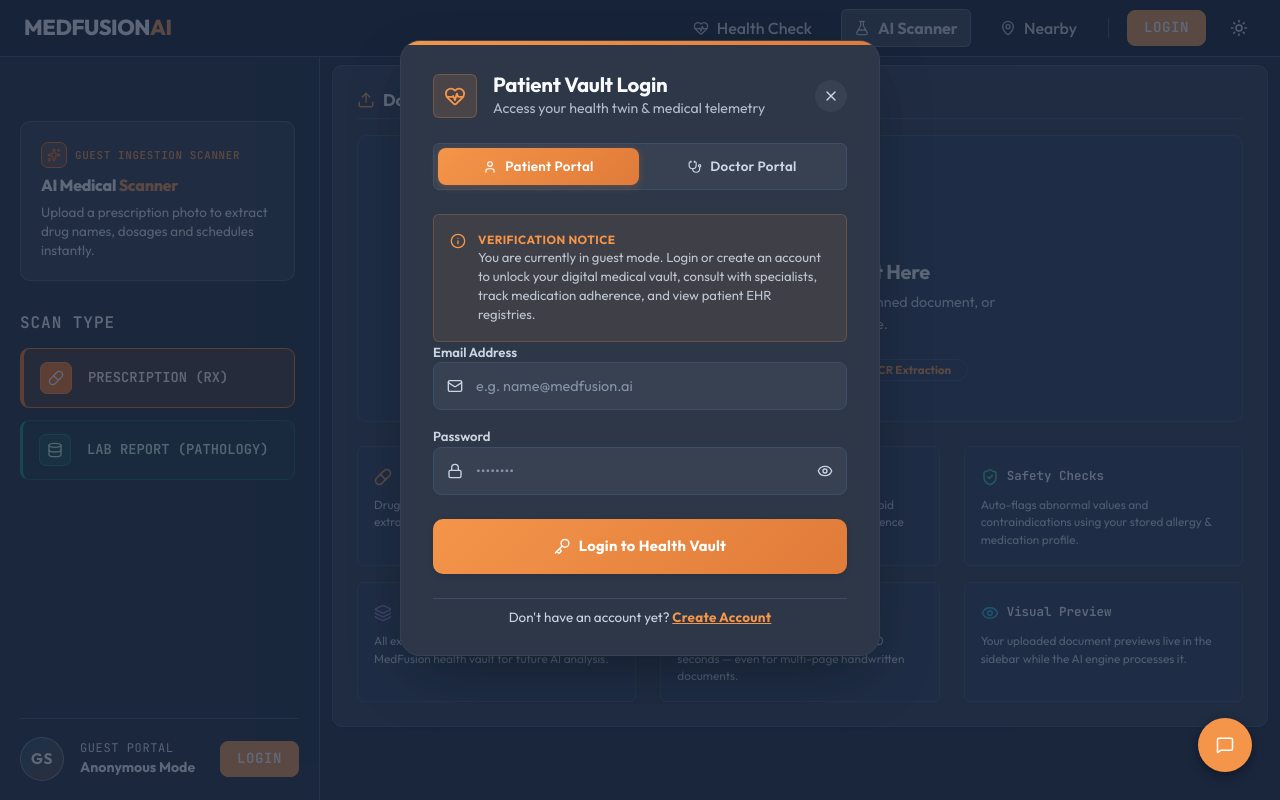
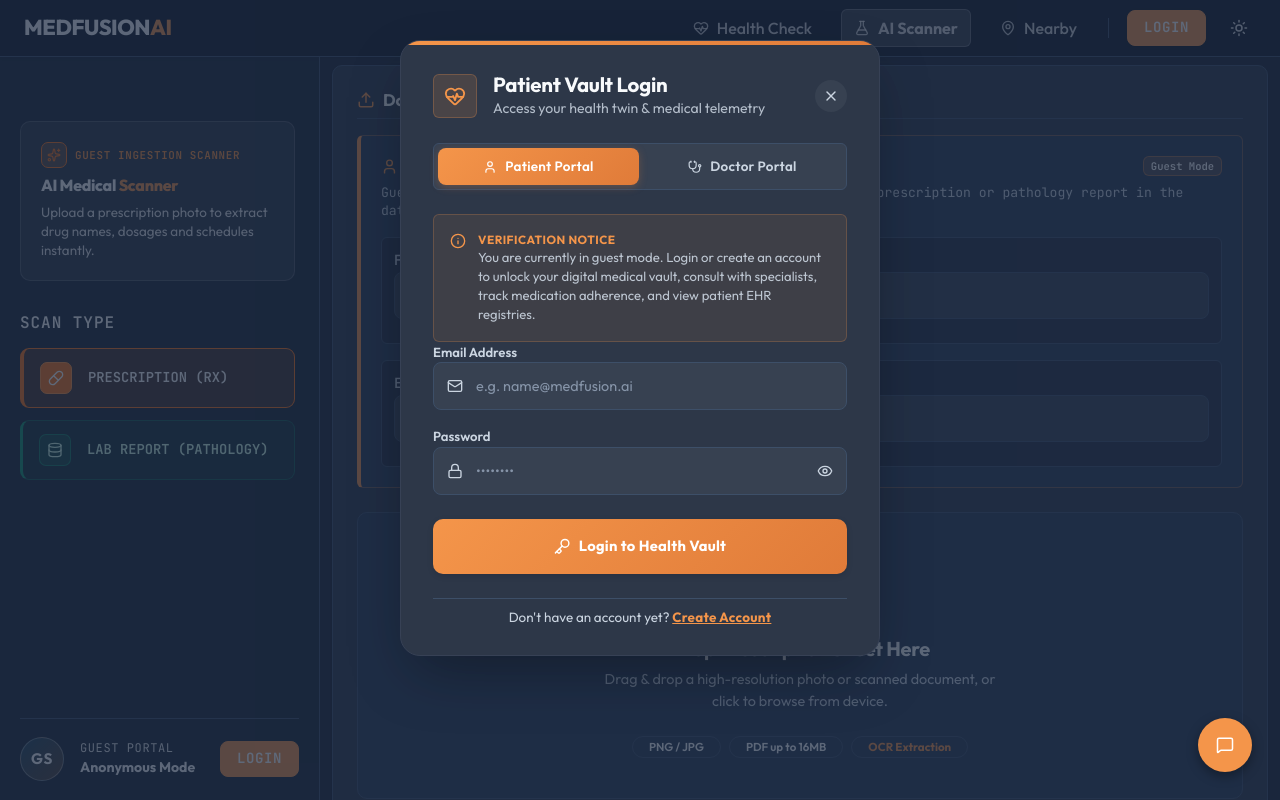
Before and after one commit to SAILESH2508/MedFusion-AI, a React (Vite) app in the folder frontend/: page /upload in a window 1280 px wide. Shown: the top 800 px of the page. Built offline with nearby package versions, Linux system fonts and the light colour scheme.

Commit message:
feat(guest): add guest identification info form to GuestUpload synced with GuestDashboard

```diff
--- a/frontend/src/pages/GuestUpload.jsx
+++ b/frontend/src/pages/GuestUpload.jsx
@@ -38,6 +38,26 @@ function GuestUpload({ openAuth }) {
   const [result, setResult] = useState(null);
   const [error, setError] = useState('');
   const [isDragging, setIsDragging] = useState(false);
+
+  // Guest Identification Info State (synced with localStorage & GuestDashboard)
+  const [guestName, setGuestName] = useState(() => {
+    try { return localStorage.getItem('medfusion_guest_name') || ''; } catch { return ''; }
+  });
+  const [guestEmail, setGuestEmail] = useState(() => {
+    try { return localStorage.getItem('medfusion_guest_email') || ''; } catch { return ''; }
+  });
+
+  const handleGuestNameChange = (e) => {
+    const val = e.target.value;
+    setGuestName(val);
+    try { localStorage.setItem('medfusion_guest_name', val); } catch (err) {}
+  };
+
+  const handleGuestEmailChange = (e) => {
+    const val = e.target.value;
+    setGuestEmail(val);
+    try { localStorage.setItem('medfusion_guest_email', val); } catch (err) {}
+  };
 
   // Generate and cleanup object URLs for image previews
   useEffect(() => {
@@ -125,6 +145,12 @@ function GuestUpload({ openAuth }) {
     try {
       const formData = new FormData();
       formData.append('file', file);
+      if (guestEmail && guestEmail.trim()) {
+        formData.append('guest_email', guestEmail.trim());
+      }
+      if (guestName && guestName.trim()) {
+        formData.append('guest_name', guestName.trim());
+      }
 
       const endpoint = docType.includes('Rx') ? '/prescriptions/upload/' : '/pathology/analyze/';
       const res = await api.post(endpoint, formData, {
@@ -369,6 +395,68 @@ function GuestUpload({ openAuth }) {
                     <X size={16} />
                   </button>
                 )}
+              </div>
+
+              {/* Guest Identification Info Card — matches Guest Predict Portal */}
+              <div className="p-3.5 mb-4 rounded-3" style={{ background: 'var(--bg-card-tinted)', border: '1px solid rgba(244, 149, 74, 0.35)', borderLeft: '4px solid var(--brand-orange)' }}>
+                <div className="d-flex align-items-center justify-content-between mb-2">
+                  <h4 className="fw-bold m-0 d-flex align-items-center gap-2" style={{ fontSize: '0.96rem', color: '#FFFFFF' }}>
+                    <User size={17} style={{ color: 'var(--brand-orange)' }} />
+                    <span style={{ color: 'var(--brand-orange)' }}>Guest Identification Info</span>
+                  </h4>
+                  <span className="badge font-monospace" style={{ background: 'rgba(244, 149, 74, 0.18)', color: '#FFFFFF', border: '1px solid rgba(244, 149, 74, 0.4)', fontSize: '0.66rem', boxShadow: 'none' }}>
+                    Guest Mode
+                  </span>
+                </div>
+                <p className="text-secondary font-monospace mb-3" style={{ fontSize: '0.82rem', lineHeight: '1.4' }}>
+                  Guest Portal: Enter your name and email to save your extracted prescription or pathology report in the database.
+                </p>
+                <div className="row g-3">
+                  <div className="col-12 col-md-6">
+                    <div className="p-2.5 rounded-2" style={{ background: 'var(--bg-surface)', border: '1px solid var(--border)' }}>
+                      <label className="small text-secondary fw-semibold mb-1.5 font-monospace d-block" style={{ fontSize: '0.74rem' }}>Full Name</label>
+                      <input
+                        type="text"
+                        placeholder="e.g. John Doe"
+                        value={guestName}
+                        onChange={handleGuestNameChange}
+                        style={{
+                          width: '100%',
+                          background: 'var(--bg-input)',
+                          border: '1px solid var(--border)',
+                          borderRadius: '6px',
+                          color: 'var(--text-primary)',
+                          padding: '8px 12px',
+                          fontSize: '0.86rem',
+                          outline: 'none',
+                          fontFamily: 'var(--font-mono)'
+                        }}
+                      />
+                    </div>
+                  </div>
+                  <div className="col-12 col-md-6">
+                    <div className="p-2.5 rounded-2" style={{ background: 'var(--bg-surface)', border: '1px solid var(--border)' }}>
+                      <label className="small text-secondary fw-semibold mb-1.5 font-monospace d-block" style={{ fontSize: '0.74rem' }}>Email Address</label>
+                      <input
+                        type="email"
+                        placeholder="e.g. john.doe@example.com"
+                        value={guestEmail}
+                        onChange={handleGuestEmailChange}
+                        style={{
+                          width: '100%',
+                          background: 'var(--bg-input)',
+                          border: '1px solid var(--border)',
+                          borderRadius: '6px',
+                          color: 'var(--text-primary)',
+                          padding: '8px 12px',
+                          fontSize: '0.86rem',
+                          outline: 'none',
+                          fontFamily: 'var(--font-mono)'
+                        }}
+                      />
+                    </div>
+                  </div>
+                </div>
               </div>
 
               {/* Upload Dropzone — shown when no file is selected */}
--- a/frontend/src/pages/dashboard/GuestDashboard.jsx
+++ b/frontend/src/pages/dashboard/GuestDashboard.jsx
@@ -44,9 +44,13 @@ function GuestDashboard({ openAuth }) {
   const { setSidebarContent } = useContext(SidebarContext);
   const [selectedDisease, setSelectedDisease] = useState('heart_attack');
 
-  // Guest Profile & Consolidated Records State
-  const [guestName, setGuestName] = useState('');
-  const [guestEmail, setGuestEmail] = useState('');
+  // Guest Profile & Consolidated Records State (synced with localStorage & GuestUpload)
+  const [guestName, setGuestName] = useState(() => {
+    try { return localStorage.getItem('medfusion_guest_name') || ''; } catch { return ''; }
+  });
+  const [guestEmail, setGuestEmail] = useState(() => {
+    try { return localStorage.getItem('medfusion_guest_email') || ''; } catch { return ''; }
+  });
   const [predictionsHistory, setPredictionsHistory] = useState([]);
   const [prescriptions, setPrescriptions] = useState([]);
   const [pathologyReports, setPathologyReports] = useState([]);
@@ -1422,7 +1426,12 @@ function GuestDashboard({ openAuth }) {
                           type="text"
                           placeholder="e.g. John Doe"
                           value={guestName}
-                          onChange={(e) => { setGuestName(e.target.value); setHasChanges(true); }}
+                          onChange={(e) => {
+                            const val = e.target.value;
+                            setGuestName(val);
+                            setHasChanges(true);
+                            try { localStorage.setItem('medfusion_guest_name', val); } catch (err) {}
+                          }}
                           style={{
                             width: '100%',
                             background: 'var(--bg-input)',
@@ -1444,7 +1453,12 @@ function GuestDashboard({ openAuth }) {
                           type="email"
                           placeholder="e.g. john.doe@example.com"
                           value={guestEmail}
-                          onChange={(e) => { setGuestEmail(e.target.value); setHasChanges(true); }}
+                          onChange={(e) => {
+                            const val = e.target.value;
+                            setGuestEmail(val);
+                            setHasChanges(true);
+                            try { localStorage.setItem('medfusion_guest_email', val); } catch (err) {}
+                          }}
                           style={{
                             width: '100%',
                             background: 'var(--bg-input)',
```
